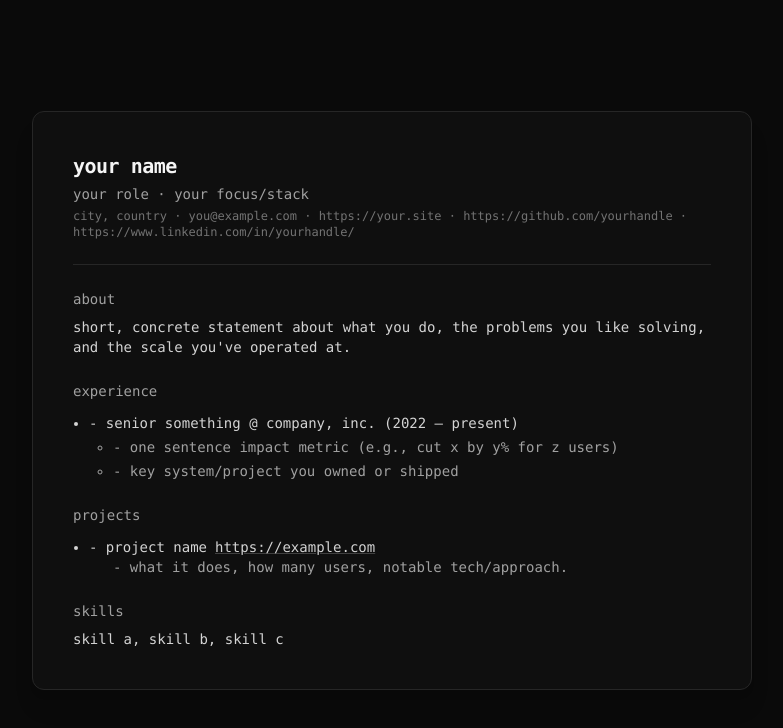
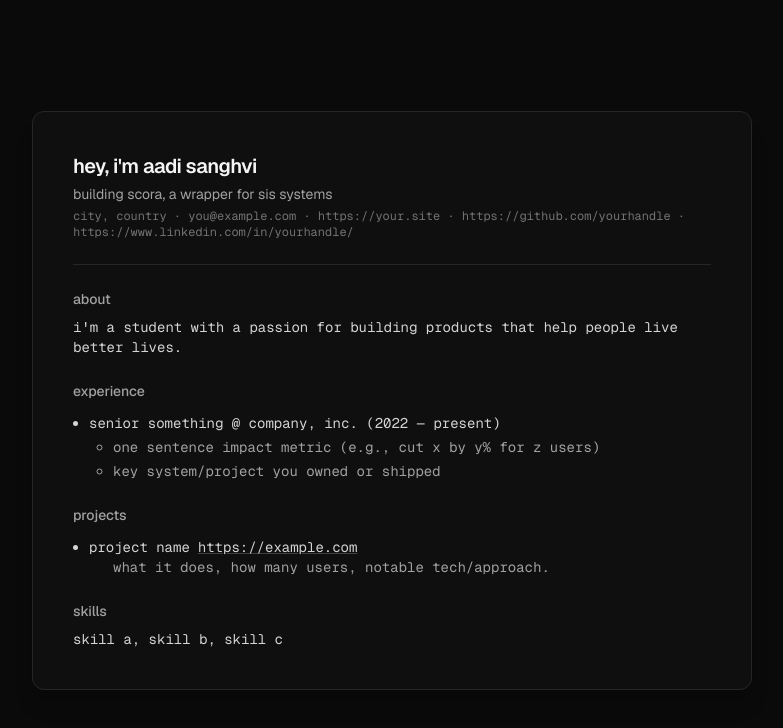
Before and after one commit to sinarck/portfolio, a React (Vite) app: page / in a window 1280 px wide. Shown: the top 728 px of the page, without its empty margins (248-1031 px from the left). Built offline with nearby package versions, Linux system fonts and the light colour scheme.

Commit message:
feat: new fonts

```diff
--- a/src/config/portfolio.ts
+++ b/src/config/portfolio.ts
@@ -1,10 +1,10 @@
 import type { PortfolioData } from "../types/portfolio";
 
 export const portfolioData: PortfolioData = {
-  name: "your name",
-  headline: "your role · your focus/stack",
+  name: "Hey, I'm aadi sanghvi",
+  headline: "Building scora, a wrapper for SIS systems",
   summary:
-    "short, concrete statement about what you do, the problems you like solving, and the scale you've operated at.",
+    "I'm a student with a passion for building products that help people live better lives.",
   experience: [
     {
       company: "company, inc.",
--- a/src/index.css
+++ b/src/index.css
@@ -1,7 +1,13 @@
-@import url("https://fonts.googleapis.com/css2?family=Geist+Mono:wght@100..900&display=swap");
+@import url("https://fonts.googleapis.com/css2?family=Geist+Mono:wght@100..900&family=Geist:wght@100..900&display=swap");
 @import "tailwindcss";
 
+@theme {
+  --font-geist-mono: "Geist Mono", ui-monospace, SFMono-Regular, Menlo, Monaco,
+    Consolas, "Liberation Mono", "Courier New", monospace;
+  --font-sans: "Geist", sans-serif;
+  --font-mono: var(--font-geist-mono);
+}
+
 :root {
-  font-family: "Geist Mono", ui-monospace, SFMono-Regular, Menlo, Monaco,
-    Consolas, "Liberation Mono", "Courier New", monospace;
+  font-family: var(--font-mono);
 }
--- a/src/page.tsx
+++ b/src/page.tsx
@@ -17,10 +17,10 @@ export default function Page() {
         <article className="lowercase font-mono rounded-xl border border-neutral-800 bg-neutral-900/40 shadow-xl">
           <div className="p-8 sm:p-10 space-y-6">
             <header className="space-y-1">
-              <h1 className="text-xl font-semibold text-neutral-100 tracking-tight">
+              <h1 className="font-sans text-xl font-semibold text-neutral-100 tracking-tight">
                 {portfolioData.name}
               </h1>
-              <h2 className="text-sm text-neutral-400">
+              <h2 className="font-sans text-sm text-neutral-400">
                 {portfolioData.headline}
               </h2>
               {contacts && (
@@ -31,27 +31,28 @@ export default function Page() {
             <hr className="border-neutral-800" />
 
             <section className="space-y-2">
-              <h3 className="text-sm font-medium text-neutral-400">about</h3>
+              <h3 className="font-sans text-sm font-medium text-neutral-400">
+                about
+              </h3>
               <p className="text-sm text-neutral-300">
                 {portfolioData.summary}
               </p>
             </section>
 
-            {portfolioData.experience.length > 0 && (
             <section className="space-y-3">
-                <h3 className="text-sm font-medium text-neutral-400">
+              <h3 className="font-sans text-sm font-medium text-neutral-400">
                 experience
               </h3>
               <ul className="ml-4 list-disc text-sm text-neutral-300 space-y-3">
                 {portfolioData.experience.map((e, idx) => (
                   <li key={idx}>
                     <div>
-                        - {e.role} @ {e.company} ({e.period})
+                      {e.role} @ {e.company} ({e.period})
                     </div>
                     {e.highlights?.length > 0 && (
                       <ul className="mt-1 ml-6 list-[circle] text-neutral-400 space-y-1">
                         {e.highlights.map((h, i) => (
-                            <li key={i}>- {h}</li>
+                          <li key={i}>{h}</li>
                         ))}
                       </ul>
                     )}
@@ -59,18 +60,16 @@ export default function Page() {
                 ))}
               </ul>
             </section>
-            )}
 
-            {portfolioData.projects.length > 0 && (
             <section className="space-y-3">
-                <h3 className="text-sm font-medium text-neutral-400">
+              <h3 className="font-sans text-sm font-medium text-neutral-400">
                 projects
               </h3>
               <ul className="ml-4 list-disc text-sm text-neutral-300 space-y-3">
                 {portfolioData.projects.map((p, idx) => (
                   <li key={idx}>
                     <div className="flex flex-wrap items-baseline gap-2">
-                        <span>- {p.name}</span>
+                      <span>{p.name}</span>
                       {p.link && (
                         <a
                           href={p.link}
@@ -82,23 +81,20 @@ export default function Page() {
                         </a>
                       )}
                     </div>
-                      <div className="ml-6 text-neutral-400">
-                        - {p.description}
-                      </div>
+                    <div className="ml-6 text-neutral-400">{p.description}</div>
                   </li>
                 ))}
               </ul>
             </section>
-            )}
 
-            {portfolioData.skills.length > 0 && (
             <section className="space-y-2">
-                <h3 className="text-sm font-medium text-neutral-400">skills</h3>
+              <h3 className="font-sans text-sm font-medium text-neutral-400">
+                skills
+              </h3>
               <p className="text-sm text-neutral-300">
                 {portfolioData.skills.join(", ")}
               </p>
             </section>
-            )}
           </div>
         </article>
       </div>
```
Lines whose indentation alone changed are shown as unchanged.
